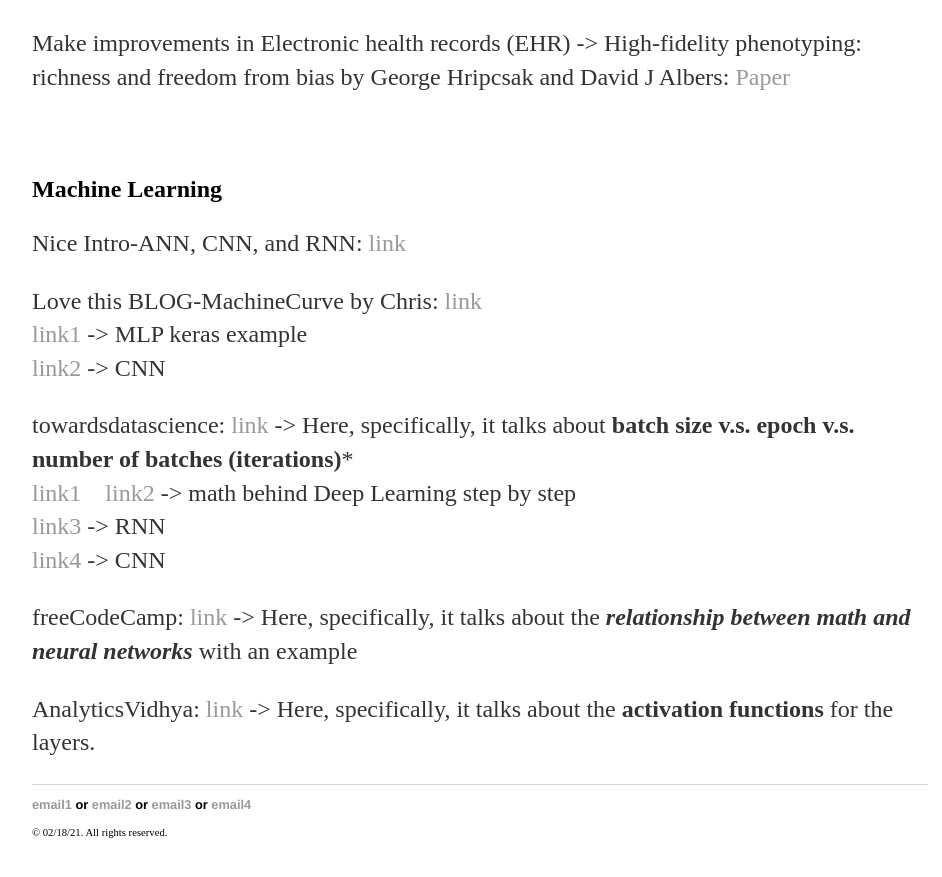
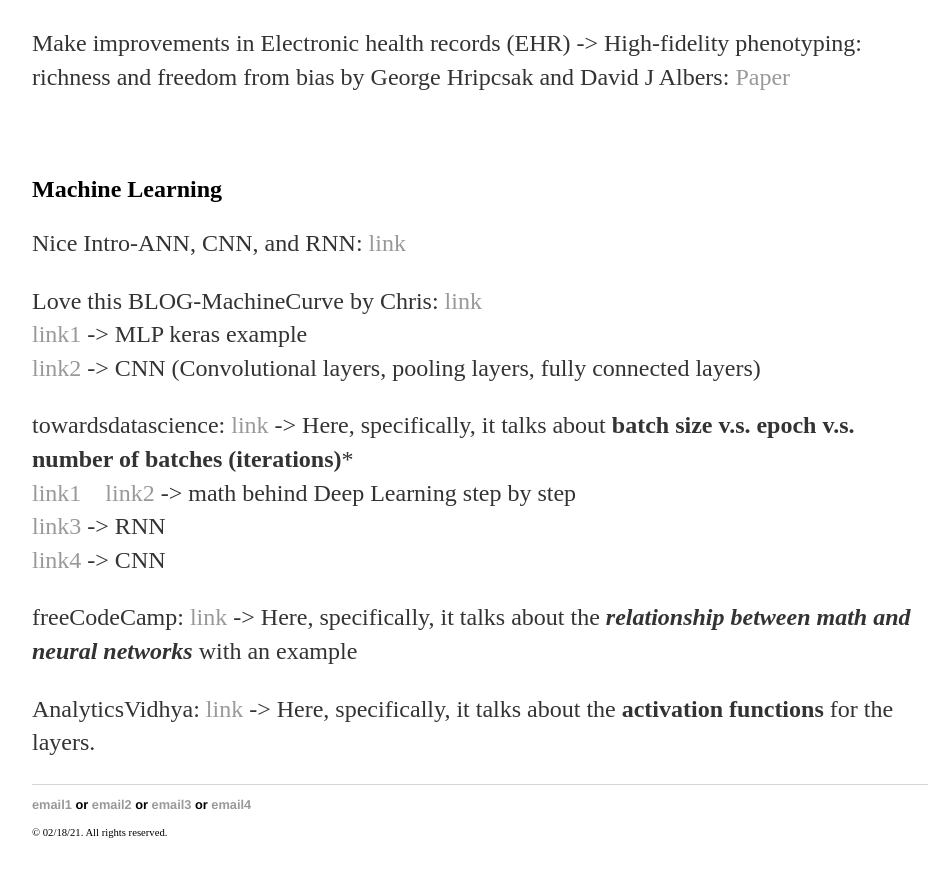
Before and after one commit to yjkweon24/yjkweon24.github.io, a Jekyll site: the page built from _posts/2019-03-16-Academic.md, in a window 1280 px wide and 900 px high, scrolled down 1256 px. Shown: the top 877 px of the window, without its empty margins (160-1102 px from the left). Built offline with Jekyll 4.4.1, drawn with Linux system fonts in a browser that asks for light colours.

Commit message:
Update 2019-03-16-Academic.md

```diff
--- a/_posts/2019-03-16-Academic.md
+++ b/_posts/2019-03-16-Academic.md
@@ -39,7 +39,7 @@
 
 Love this BLOG-MachineCurve by Chris: [link](https://www.machinecurve.com/index.php/2019/07/18/can-neural-networks-approximate-mathematical-functions/)
 <br/>[link1](https://www.machinecurve.com/index.php/2019/07/27/how-to-create-a-basic-mlp-classifier-with-the-keras-sequential-api/) -> MLP keras example
-<br/>[link2](https://www.machinecurve.com/index.php/2018/12/07/convolutional-neural-networks-and-their-components-for-computer-vision/) -> CNN
+<br/>[link2](https://www.machinecurve.com/index.php/2018/12/07/convolutional-neural-networks-and-their-components-for-computer-vision/) -> CNN (Convolutional layers, pooling layers, fully connected layers)
 
 towardsdatascience: [link](https://towardsdatascience.com/epoch-vs-iterations-vs-batch-size-4dfb9c7ce9c9) -> Here, specifically, it talks about **batch size v.s. epoch v.s. number of batches (iterations)***
 <br/>[link1](https://towardsdatascience.com/deep-learnings-mathematics-f52b3c4d2576)&emsp;[link2](https://towardsdatascience.com/https-medium-com-piotr-skalski92-deep-dive-into-deep-networks-math-17660bc376ba) -> math behind Deep Learning step by step
```
